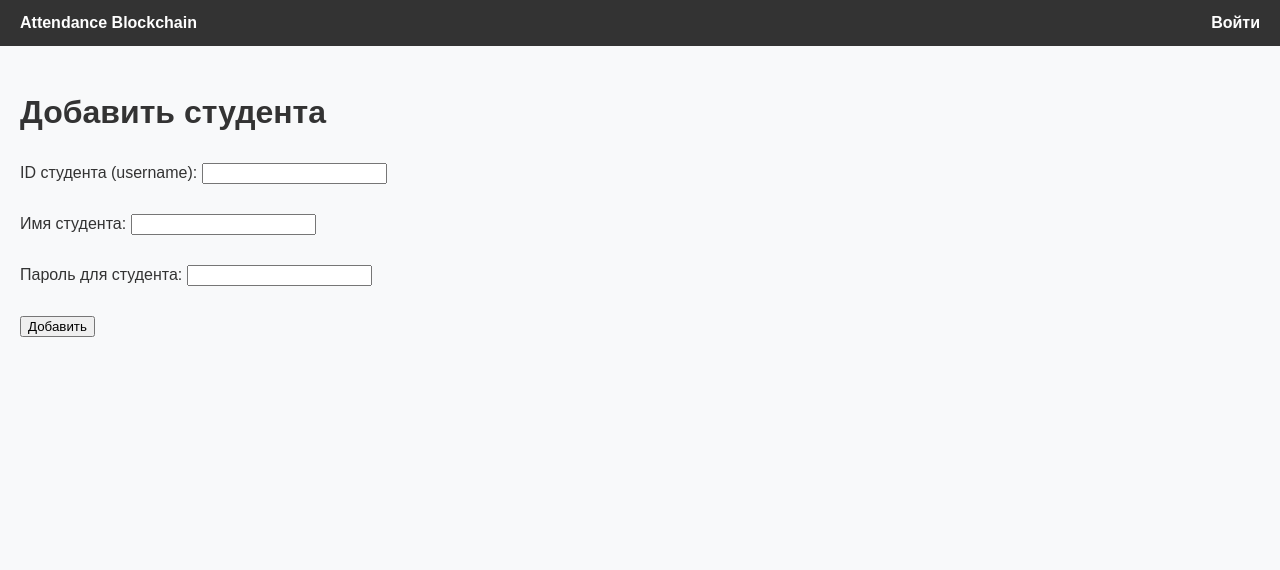
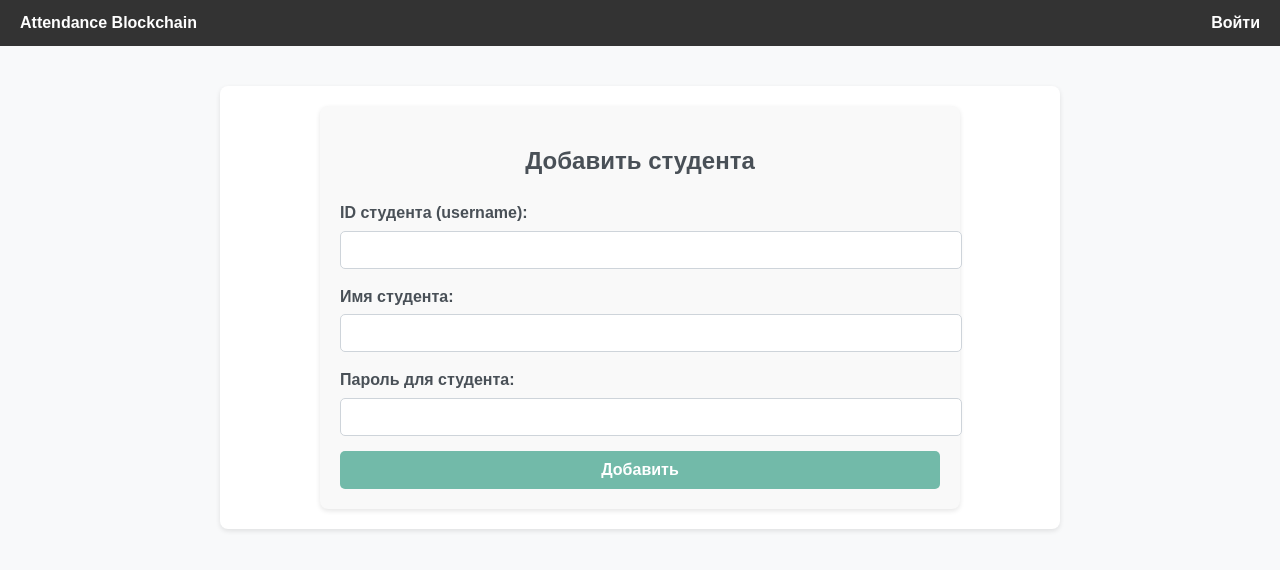
Before and after one commit to OverclockingInfernale/Attendance-accounting-system, a Flask app: template templates/add_student.html in a window 1280 px wide. Shown: the top 570 px of the page. Run offline with Flask 3, Linux system fonts and the light colour scheme; the template is opened without the code that fills it, so the values that code supplies are empty; parts of the project's set-up code (start-up, migrations or seed data) failed here and were passed over.

Commit message:
front-end fixed

```diff
--- a/static/styles.css
+++ b/static/styles.css
@@ -438,3 +438,110 @@
     text-align: center;
     font-size: 18px;
 }
+
+/* Form Section */
+.form-container {
+    max-width: 600px;
+    margin: 0 auto;
+    padding: 20px;
+    background-color: #f9f9f9;
+    border-radius: 8px;
+    box-shadow: 0 2px 5px rgba(0, 0, 0, 0.1);
+}
+
+.form-title {
+    text-align: center;
+    margin-bottom: 20px;
+    color: #495057;
+}
+
+.form-wrapper {
+    display: flex;
+    flex-direction: column;
+    gap: 15px;
+}
+
+.form-group {
+    display: flex;
+    flex-direction: column;
+    gap: 5px;
+}
+
+.form-group label {
+    font-weight: bold;
+    color: #495057;
+}
+
+.form-input {
+    padding: 10px;
+    border: 1px solid #ced4da;
+    border-radius: 5px;
+    font-size: 14px;
+    background-color: #fff;
+    transition: border-color 0.3s, box-shadow 0.3s;
+}
+
+.form-input:focus {
+    border-color: #72BAA9;
+    box-shadow: 0 0 5px rgba(114, 186, 169, 0.5);
+    outline: none;
+}
+
+.form-button {
+    background-color: #72BAA9;
+    color: #ffffff;
+    border: none;
+    padding: 10px 15px;
+    border-radius: 5px;
+    font-size: 16px;
+    font-weight: bold;
+    cursor: pointer;
+    transition: background-color 0.3s, box-shadow 0.3s;
+}
+
+.form-button:hover {
+    background-color: #5a9184;
+    box-shadow: 0 4px 6px rgba(114, 186, 169, 0.3);
+}
+
+.form-button:active {
+    background-color: #46836b;
+}
+
+/* Attendance Table */
+.table-wrapper {
+    overflow-x: auto;
+    margin-top: 20px;
+}
+
+.attendance-table {
+    width: 100%;
+    border-collapse: collapse;
+    margin: 20px 0;
+    font-size: 14px;
+    text-align: left;
+    box-shadow: 0 2px 5px rgba(0, 0, 0, 0.1);
+}
+
+.attendance-table thead {
+    background-color: #474E93;
+    color: #ffffff;
+}
+
+.attendance-table th,
+.attendance-table td {
+    padding: 12px 15px;
+    border: 1px solid #dee2e6;
+}
+
+.attendance-table tr:nth-child(even) {
+    background-color: #f8f9fa;
+}
+
+.attendance-table tr:hover {
+    background-color: #e9ecef;
+}
+
+.attendance-table th {
+    font-weight: bold;
+}
--- a/templates/add_class.html
+++ b/templates/add_class.html
@@ -4,7 +4,7 @@
     <h1 class="form-title">Добавить занятие</h1>
     <form method="post" class="form-wrapper">
         <div class="form-group">
-            <label for="class_id">ID занятия:</label>
+            <label for="class_id">Название занятия:</label>
             <input type="text" id="class_id" name="class_id" class="form-input">
         </div>
         <div class="form-group">
--- a/templates/add_student.html
+++ b/templates/add_student.html
@@ -1,10 +1,23 @@
 {% extends "base.html" %}
 {% block content %}
-<h1>Добавить студента</h1>
-<form method="post">
-  <label>ID студента (username): <input type="text" name="student_id"></label><br><br>
-  <label>Имя студента: <input type="text" name="student_name"></label><br><br>
-  <label>Пароль для студента: <input type="password" name="student_password"></label><br><br>
-  <input type="submit" value="Добавить">
-</form>
+<div class="admin-container">
+  <div class="form-container">
+    <h1 class="form-title">Добавить студента</h1>
+    <form method="post" class="form-wrapper">
+      <div class="form-group">
+        <label for="student_id">ID студента (username):</label>
+        <input id="student_id" type="text" name="student_id" class="form-input" required>
+      </div>
+      <div class="form-group">
+        <label for="student_name">Имя студента:</label>
+        <input id="student_name" type="text" name="student_name" class="form-input" required>
+      </div>
+      <div class="form-group">
+        <label for="student_password">Пароль для студента:</label>
+        <input id="student_password" type="password" name="student_password" class="form-input" required>
+      </div>
+      <button type="submit" class="form-button">Добавить</button>
+    </form>
+  </div>
+</div>
 {% endblock %}
```
Also changed, not shown: templates/view_attendance.html (+14 -2 lines).
